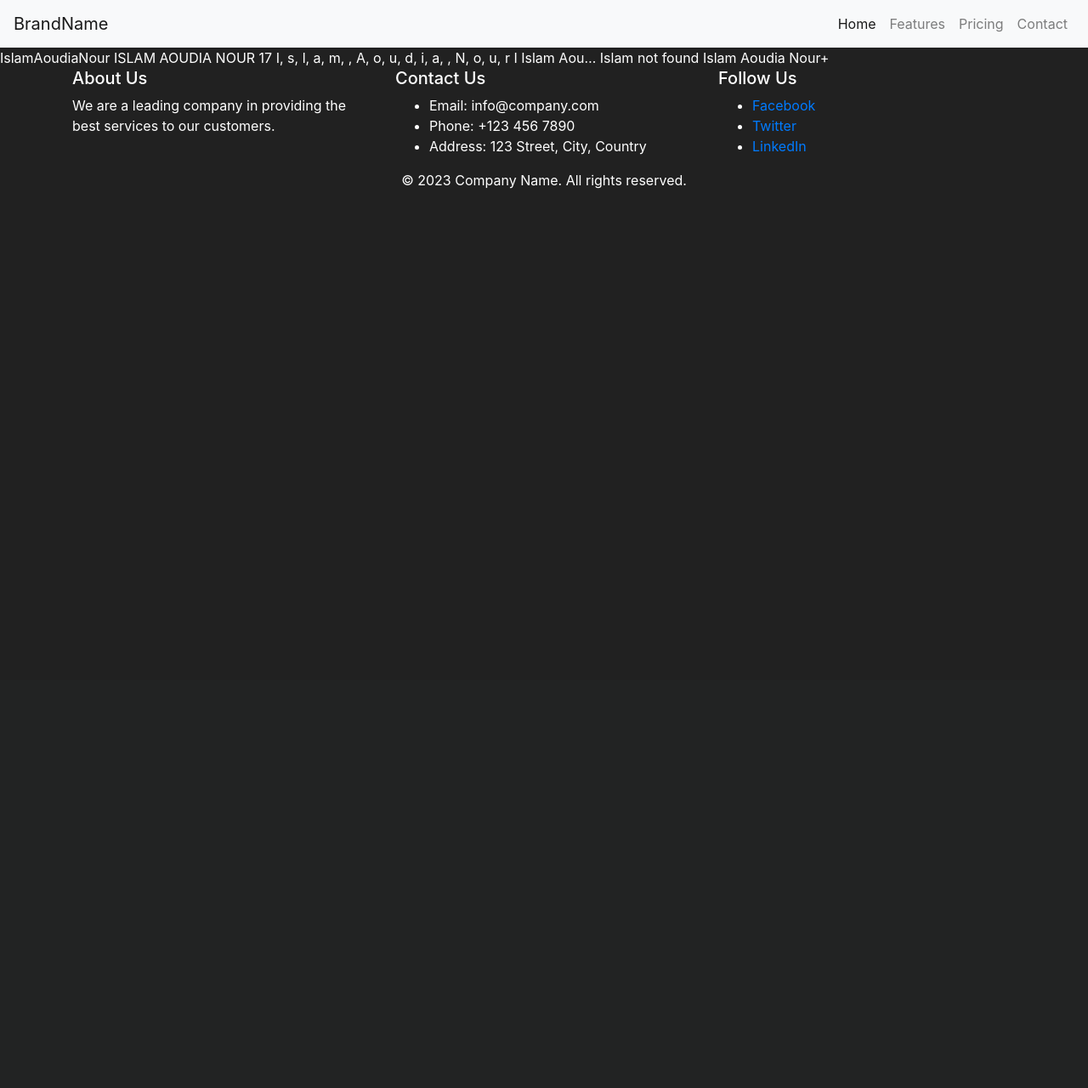
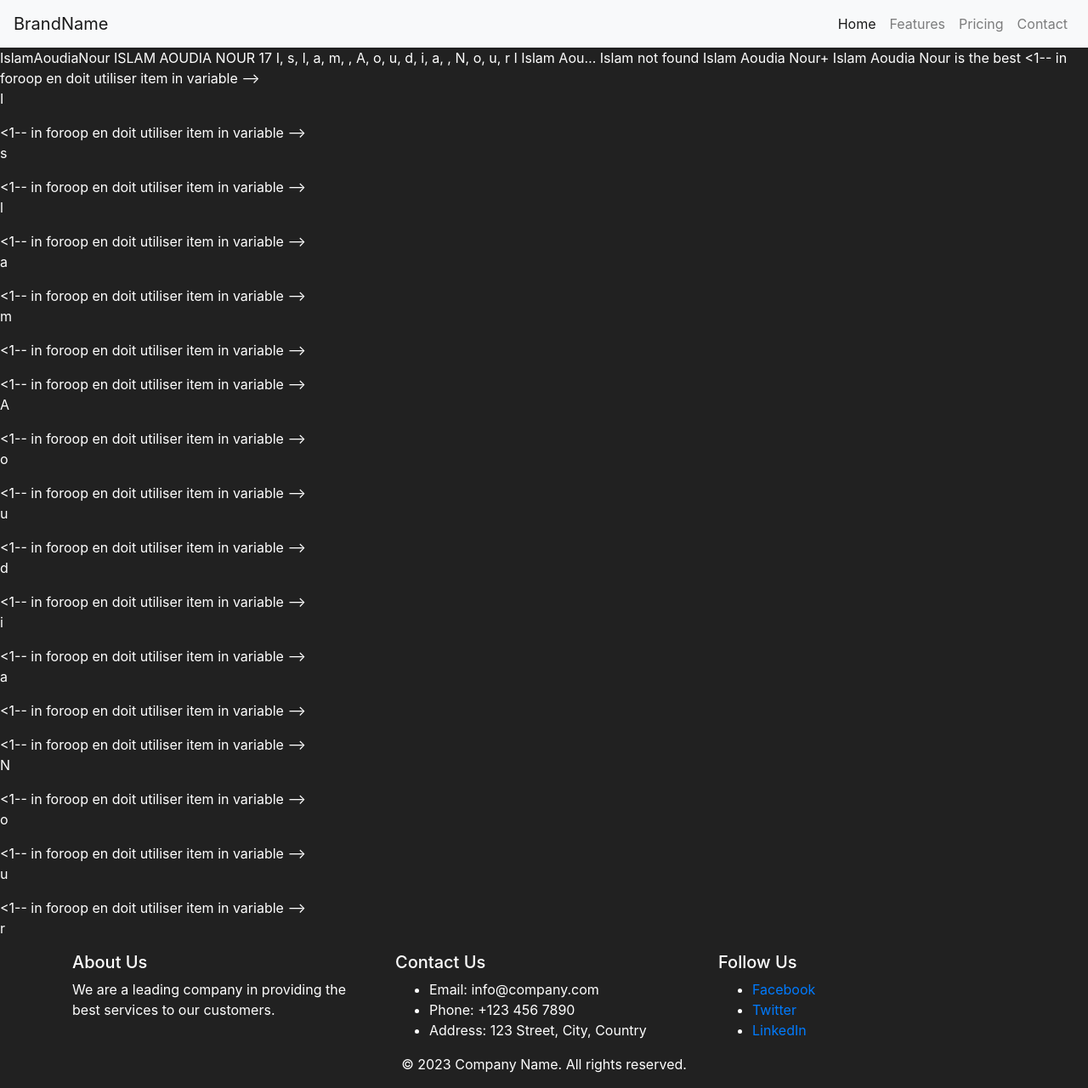
Before and after one commit to NorIslam04/Pyhton-Django, a Django app: page / in a window 1280 px wide. Shown: the whole page at 85% size. Before the commit the page ends 222 px from the top, so only its background shows below. Run offline with Django 5.2, Linux system fonts and the light colour scheme; some libraries are stand-ins or nearby versions.

Commit message:
if-forloop in DTL (index.html)

```diff
--- a/pages/urls.py
+++ b/pages/urls.py
@@ -3,7 +3,7 @@
 
 urlpatterns = [
 
-    path('', views.index, name='index'),
+    path('', views.index1, name='index'),
     path('about/', views.about, name='about')
 
 ]
--- a/pages/views.py
+++ b/pages/views.py
@@ -1,9 +1,10 @@
 from django.shortcuts import render
-from django.http import HttpResponse as hr
 
 
-def index(req):
+def index1(req):
+
     x={'name': 'Islam Aoudia Nour', 'age' :""}
+
     return render(req,"pages/index.html",x)
 
 def about(req):
--- a/templates/base.html
+++ b/templates/base.html
@@ -1,12 +1,4 @@
-
-
 {% include 'partes/navbar.html' %}
-
-
-{%block content%} <!--le meme non de les page html qui contein des 'content'  -->
-{% endblock content%}
-
-{% include 'partes/footer.html' %}
 
 <style>
     body {
@@ -14,3 +6,8 @@
         background-color: rgb(33, 33, 33);
     }
 </style>
+
+{%block content%} <!--le meme non de les page html qui contein des 'content'  -->
+{% endblock content%}
+
+{% include 'partes/footer.html' %}
--- a/templates/pages/index.html
+++ b/templates/pages/index.html
@@ -1,8 +1,8 @@
 {% extends 'base.html' %}
 
+{% block content %}
 
 
-{% block content %}
 {{name | cut:' '}}
 {{name | upper}}
 {{name | length}}
@@ -13,4 +13,18 @@
 {{age | default:"not found"}}
 {{name | add:"+"}}
 
+{%if name == 'Islam Aoudia Nour' %}
+{{name}} is the best
+{%else%}
+{{name}} is not the best
+{%endif%}
+
+
+{% for item in name %}  <1-- in foroop en doit utiliser item in variable   -->
+    <p>{{ item }}</p>
+{% endfor %}
+
+
+
+
 {% endblock content %}
```
